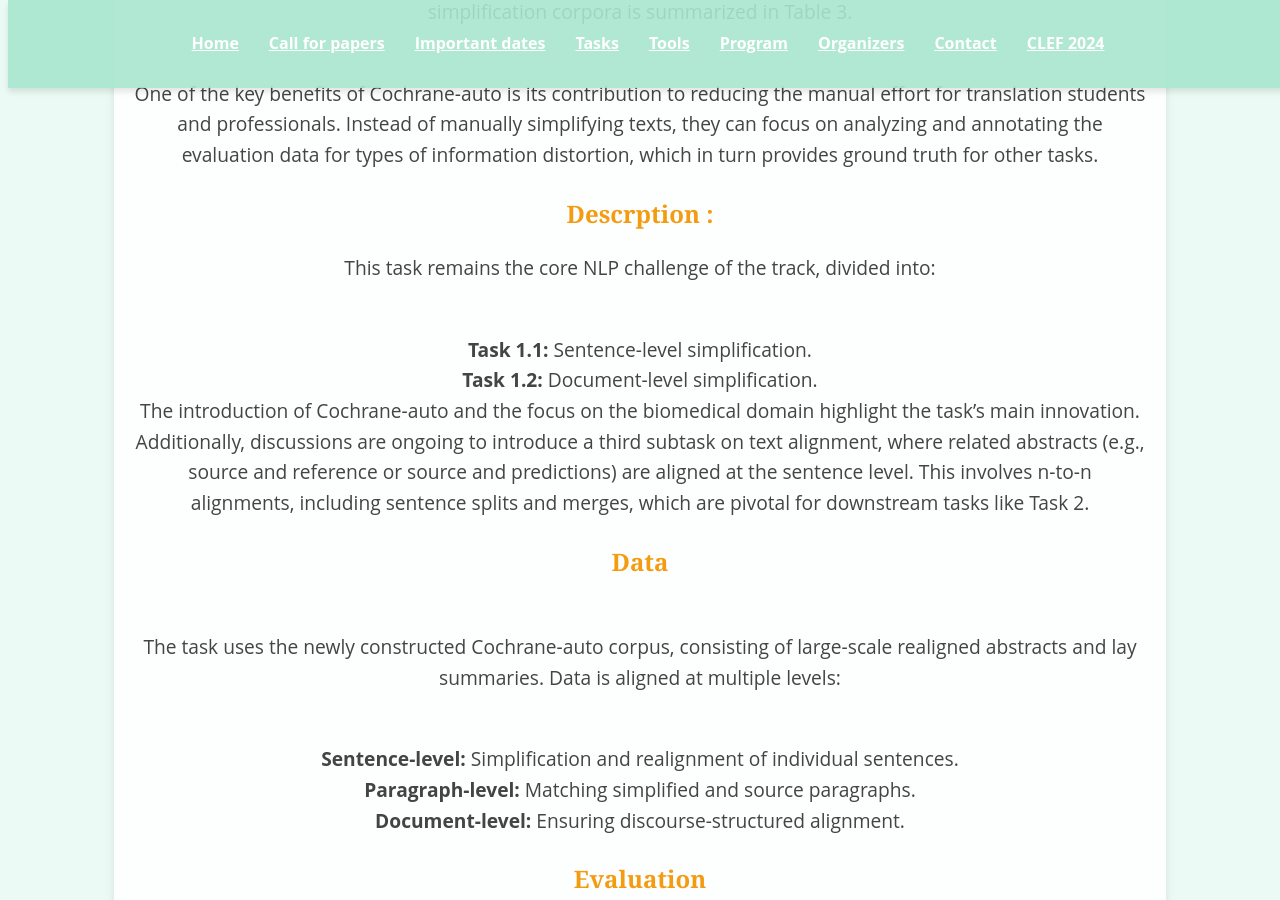
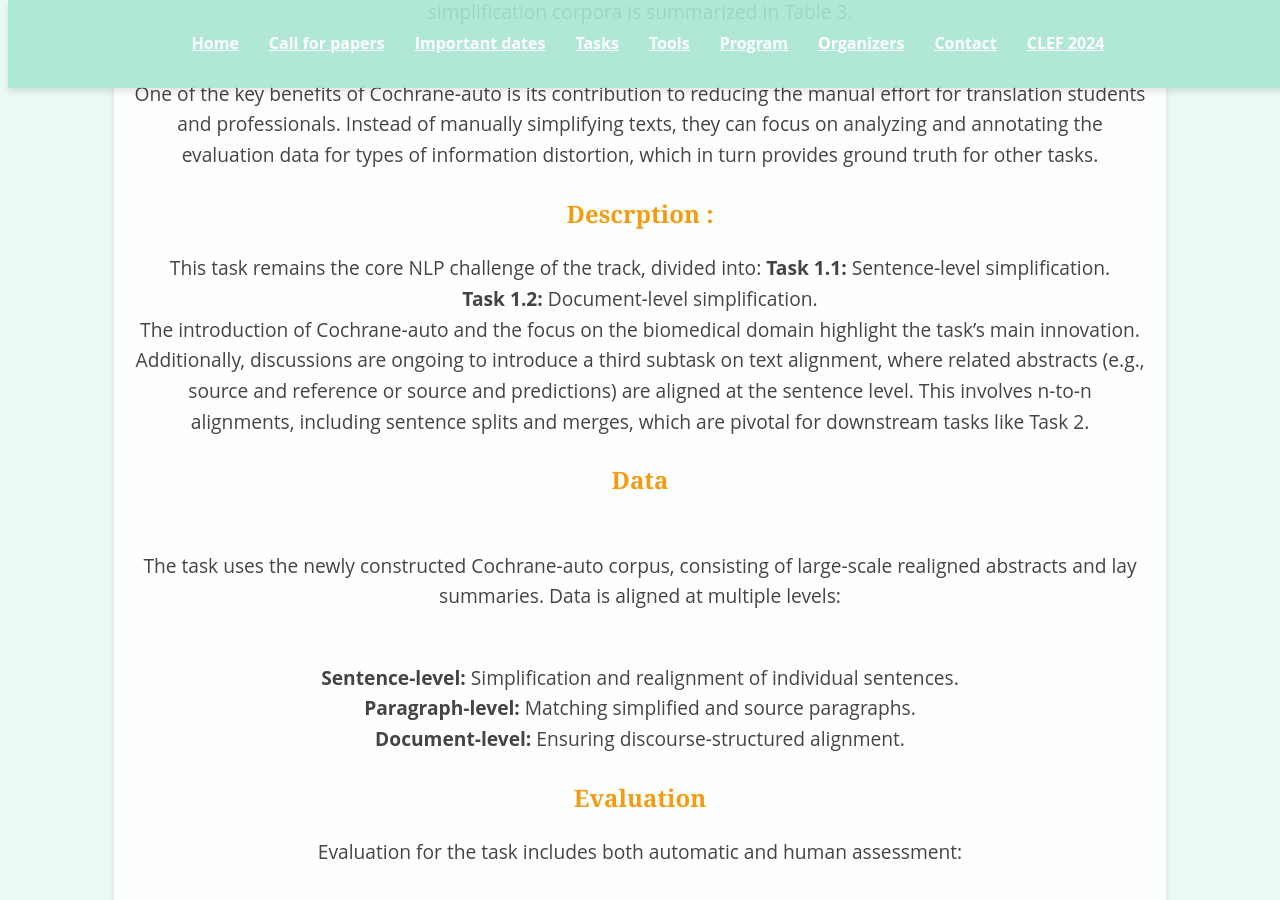
Before and after one commit to simpletext-madics/2025, a Jekyll site: the page built from tasks.md, in a window 1280 px wide and 900 px high, scrolled down 1144 px. Built offline with Jekyll 4.4.1, drawn with Linux system fonts in a browser that asks for light colours.

```diff
--- a/tasks.md
+++ b/tasks.md
@@ -24,8 +24,7 @@ Cochrane-auto provides authentic parallel data produced by the same authors, ena
 
 ### Descrption :
 This task remains the core NLP challenge of the track, divided into:
-
-<br>**Task 1.1:** Sentence-level simplification.
+**Task 1.1:** Sentence-level simplification.
 <br>**Task 1.2:** Document-level simplification.
 <br>The introduction of Cochrane-auto and the focus on the biomedical domain highlight the task's main innovation. Additionally, discussions are ongoing to introduce a third subtask on text alignment, where related abstracts (e.g., source and reference or source and predictions) are aligned at the sentence level. This involves n-to-n alignments, including sentence splits and merges, which are pivotal for downstream tasks like Task 2.
 
```
